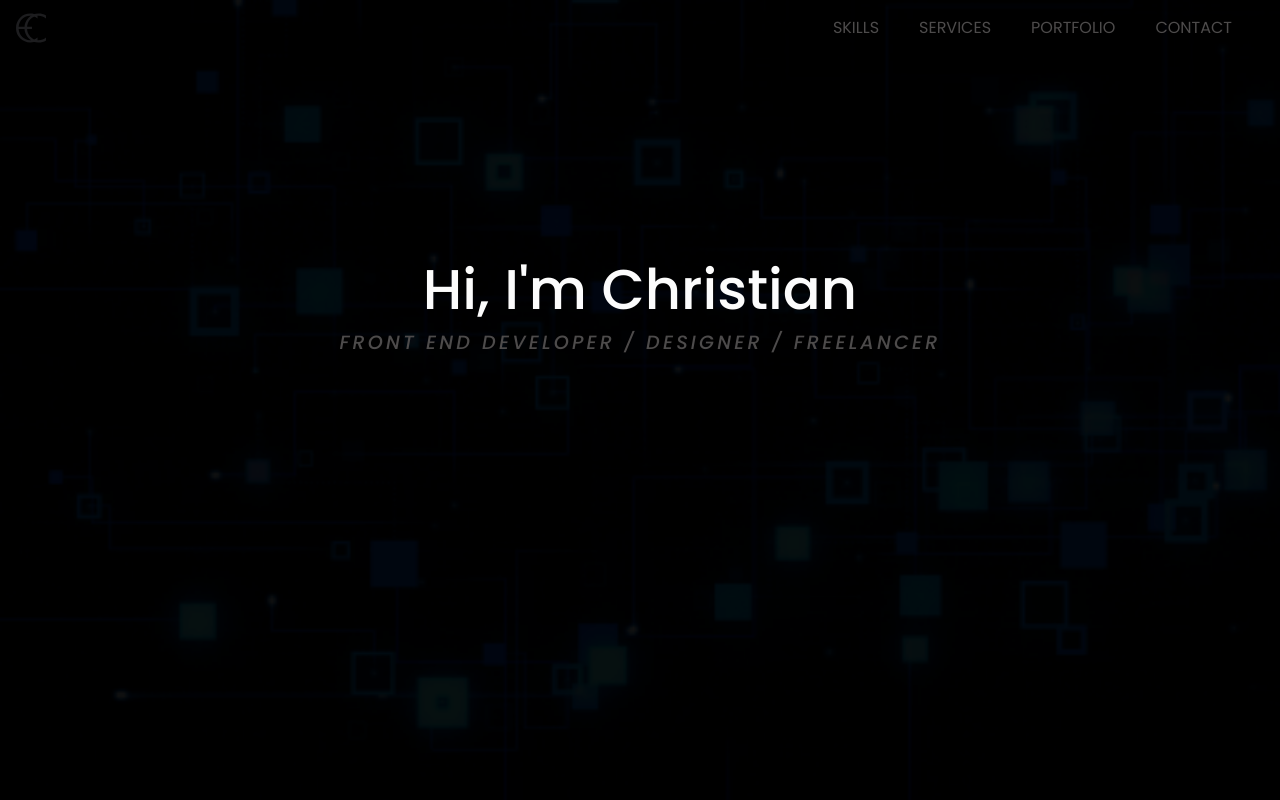
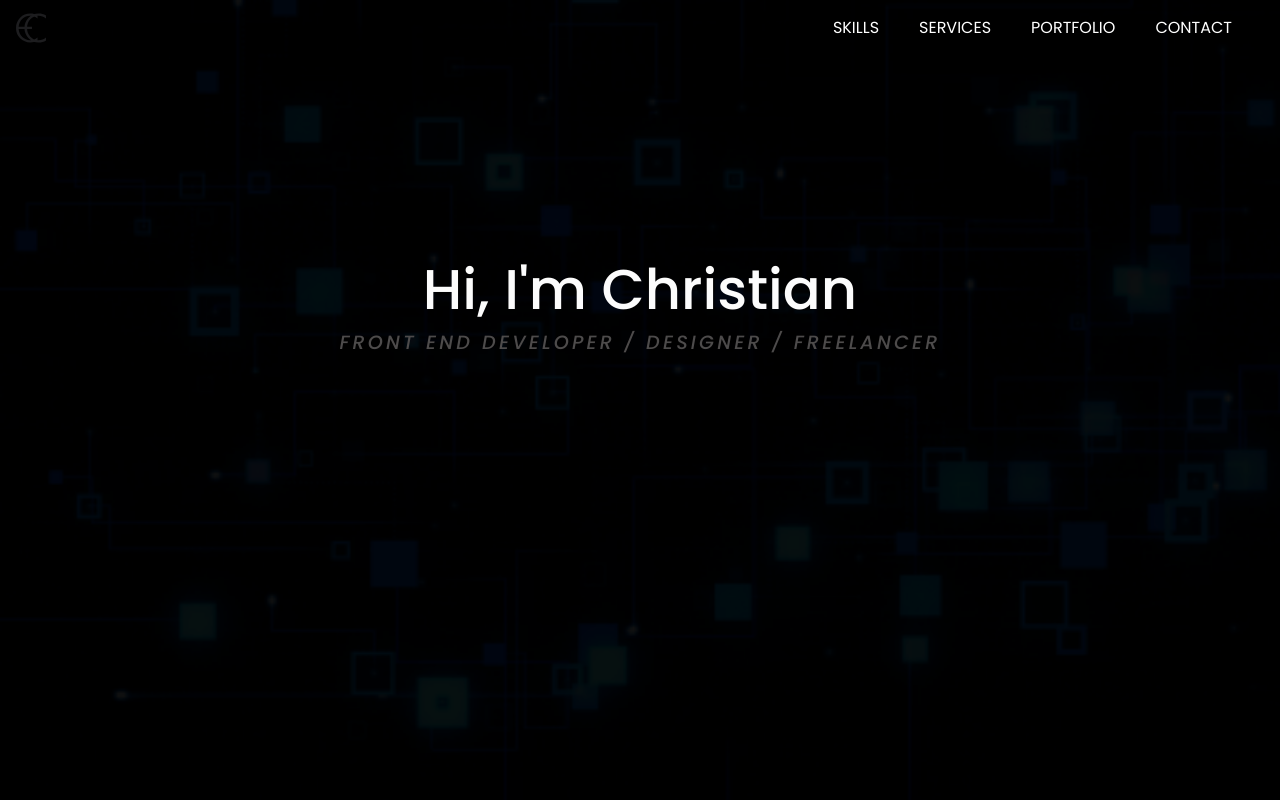
Before and after one commit to Qhristen/ega, a React (Create React App) app: page / in a window 1280 px wide. Shown: the top 800 px of the page. Built offline with nearby package versions, Linux system fonts and the light colour scheme.

Commit message:
modify nav

```diff
--- a/package.json
+++ b/package.json
@@ -11,6 +11,7 @@
     "bootstrap": "^4.3.1",
     "bootstrap-icons": "^1.0.0-alpha3",
     "gh-pages": "^2.2.0",
+    "jquery": "^3.5.1",
     "node-sass": "^4.13.1",
     "react": "^16.12.0",
     "react-bootstrap": "^1.0.0-beta.16",
--- a/src/Componnets/Jsx/Home.jsx
+++ b/src/Componnets/Jsx/Home.jsx
@@ -1,10 +1,11 @@
-import React, {useState} from "react";
+import React, {useState, useEffect} from "react";
 import {Element} from "react-scroll";
 // import {Container, Image} from "react-bootstrap";
 // import Typical from "react-typical";
 import Projects from "./Projects";
 import CardDetails from "./CardDetails";
 import Contact from "./Contact";
+import $ from "jquery";
 import {FontAwesomeIcon} from "@fortawesome/react-fontawesome";
 import {
   faShoppingCart,
@@ -18,6 +19,11 @@ const Home = () => {
 
   const handleClose = () => setShow(false);
   const handleShow = (e, id) => setShow(id);
+
+  useEffect(() => {
+    $(".navbar").fadeIn();
+  }, []);
+
   return (
     <div>
       <Element name="home" className="element">
@@ -54,9 +60,10 @@ const Home = () => {
               "java",
               "spotify",
               "wix",
-            ].map((icon) => (
+            ].map((icon, i) => (
               <div className="skill-item-list">
                 <FontAwesomeIcon
+                  key={icon}
                   className="skill-icon"
                   icon={["fab", `${icon}`]}
                 />
@@ -120,7 +127,7 @@ const Home = () => {
         <div className="recent-work">
           <h3 className="recent-work-header">Recent Projects</h3>
           <div className="recent-work-item container">
-            {Projects.map((project) => (
+            {Projects.map((project, i) => (
               <CardDetails
                 key={project.id}
                 close={handleClose}
--- a/src/Componnets/Jsx/NavBar.jsx
+++ b/src/Componnets/Jsx/NavBar.jsx
@@ -7,12 +7,7 @@ import {Link} from "react-scroll";
 const NavBar = () => {
   return (
     <div>
-      <Navbar
-        fixed="top"
-        style={{color: "rgb(114, 111, 111)"}}
-        collapseOnSelect
-        expand="lg"
-      >
+      <Navbar fixed="top" collapseOnSelect expand="lg">
         <Link to={"/"}>
           <Navbar.Brand>
             <img
@@ -25,10 +20,7 @@ const NavBar = () => {
           </Navbar.Brand>
         </Link>
         <Navbar.Toggle />
-        <Navbar.Collapse
-          className="justify-content-end"
-          style={{color: "rgb(114, 111, 111)"}}
-        >
+        <Navbar.Collapse className="justify-content-end">
           <Nav className="justify-content-end">
             <Link
               activeClass="active"
--- a/src/index.css
+++ b/src/index.css
@@ -255,7 +255,7 @@ p {
 
 .navbar-light .navbar-nav .nav-link {
   font-weight: 400;
-  color: #4d4b4b;
+  color: #ffffff;
 }
 
 .nav-link:hover,
```
Also changed, not shown: 1 other file (tests, documents, lock files or other folders).
